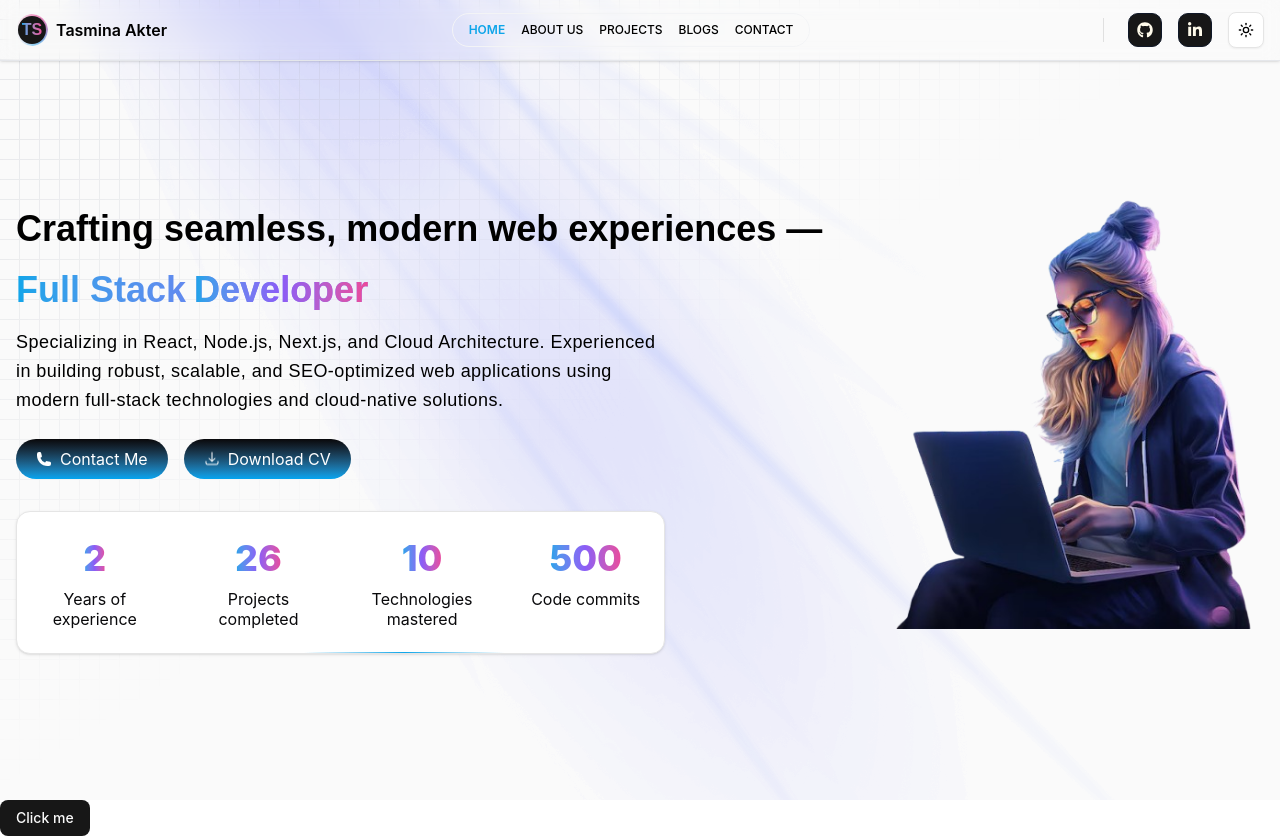
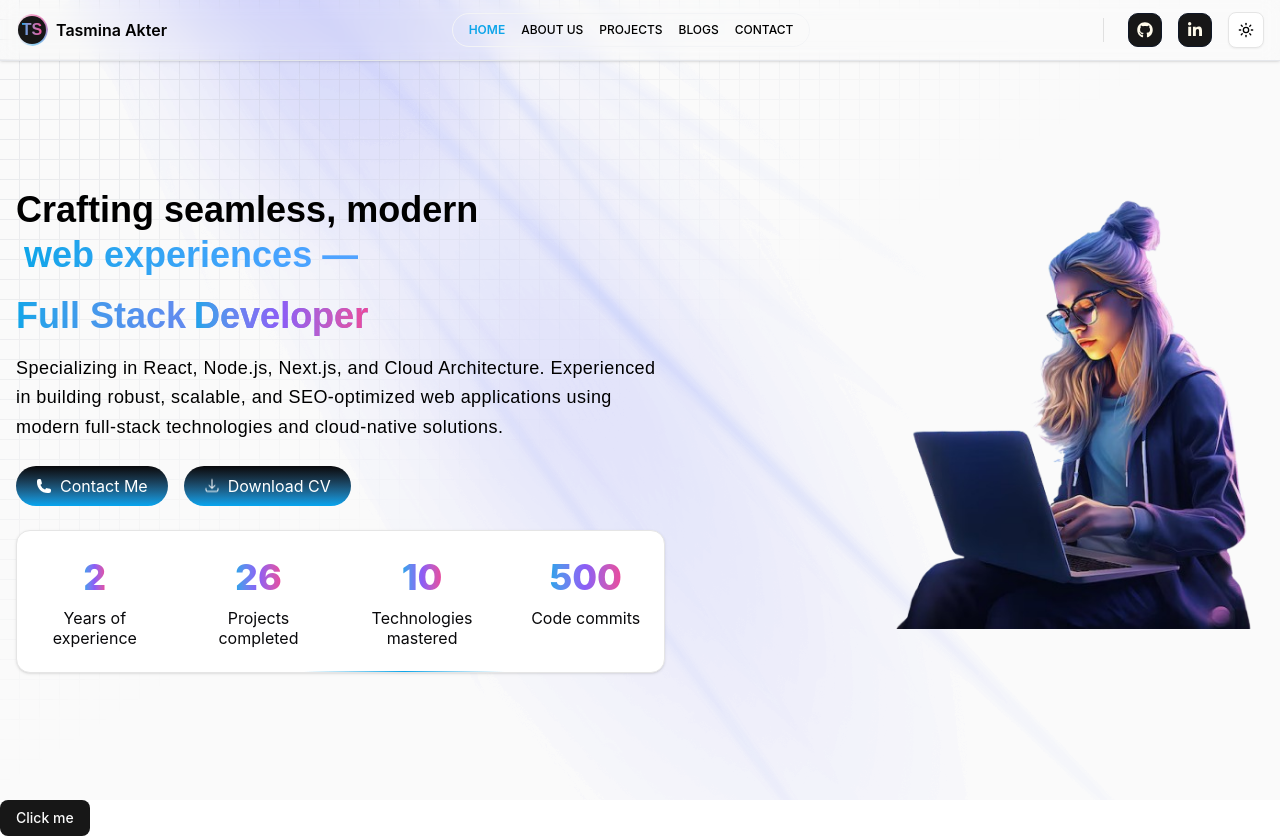
Before and after one commit to wptasmina/My-Portfolio, a Next.js app: page / in a window 1280 px wide. Built offline with nearby package versions, Linux system fonts and the light colour scheme.

Commit message:
herotext gradient add

```diff
--- a/components/grid-pattern-linear-gradient.tsx
+++ b/components/grid-pattern-linear-gradient.tsx
@@ -41,7 +41,10 @@ export default function GridPatternLinearGradient() {
                 transition={fadeUp.transition(0.6)}
                 className="hero-title font-desc-josefin mb-4"
               >
-                Crafting seamless, modern web experiences —
+                Crafting seamless, modern <br/>
+                <span className=" ml-2 text-transparent bg-clip-text bg-gradient-to-r from-heroText to-blue-400">
+                   web experiences —
+                </span>
               </motion.h2>
               <motion.h1
                 {...fadeUp}
@@ -73,7 +76,7 @@ export default function GridPatternLinearGradient() {
               <motion.div
                 {...fadeUp}
                 transition={fadeUp.transition(1.3)}
-                className="flex justify-center md:justify-start gap-4 mb-8"
+                className="flex justify-center md:justify-start gap-4 mb-6"
               >
                 <GradientButton
                   icon={<PhoneIcon className="h-4 w-4" />}
@@ -94,7 +97,7 @@ export default function GridPatternLinearGradient() {
                 </GradientButton>
               </motion.div>
               {/* Countup Section */}
-                <Counts />
+              <Counts />
             </motion.div>
 
             {/* Image Section */}
```
